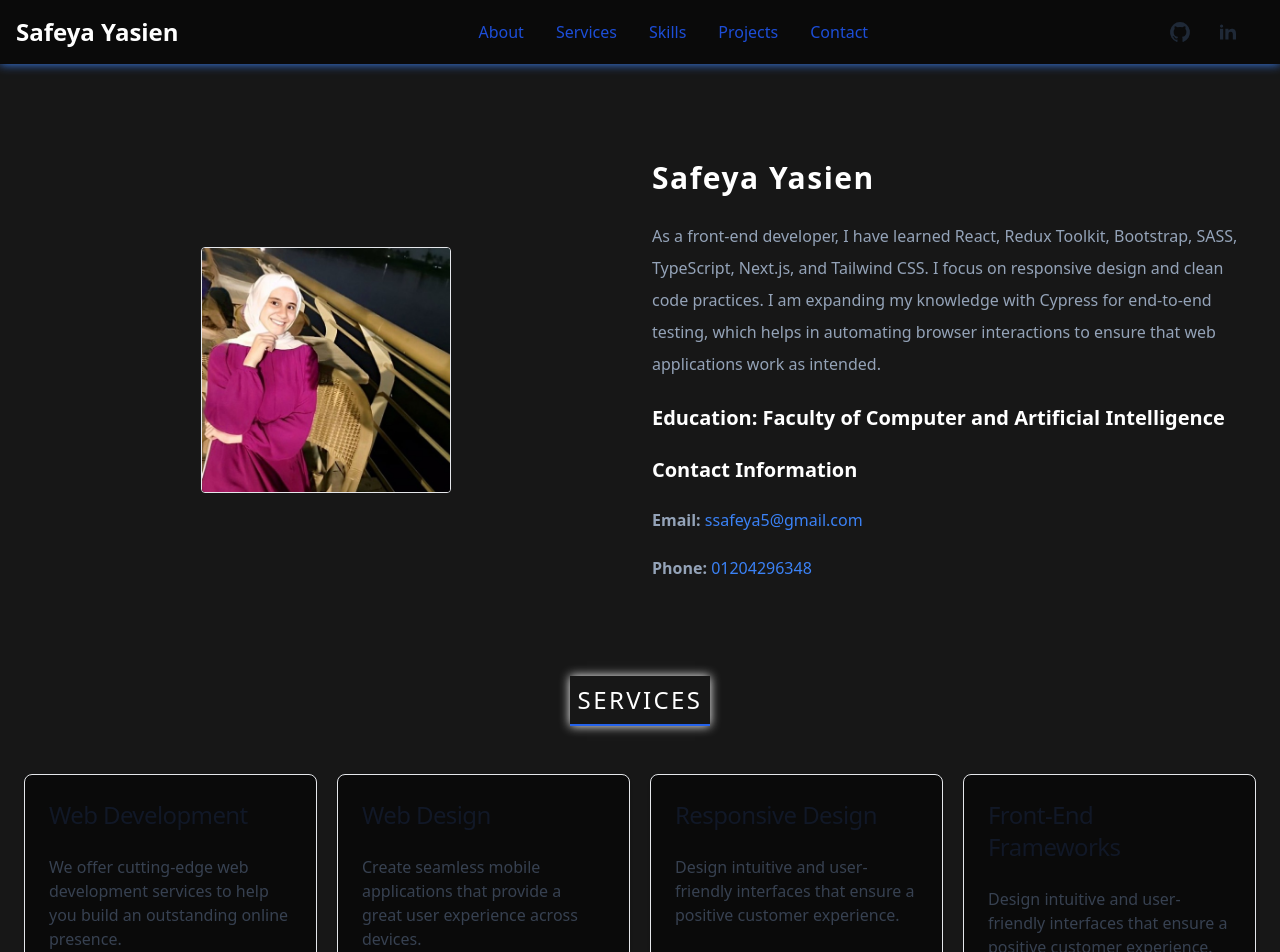
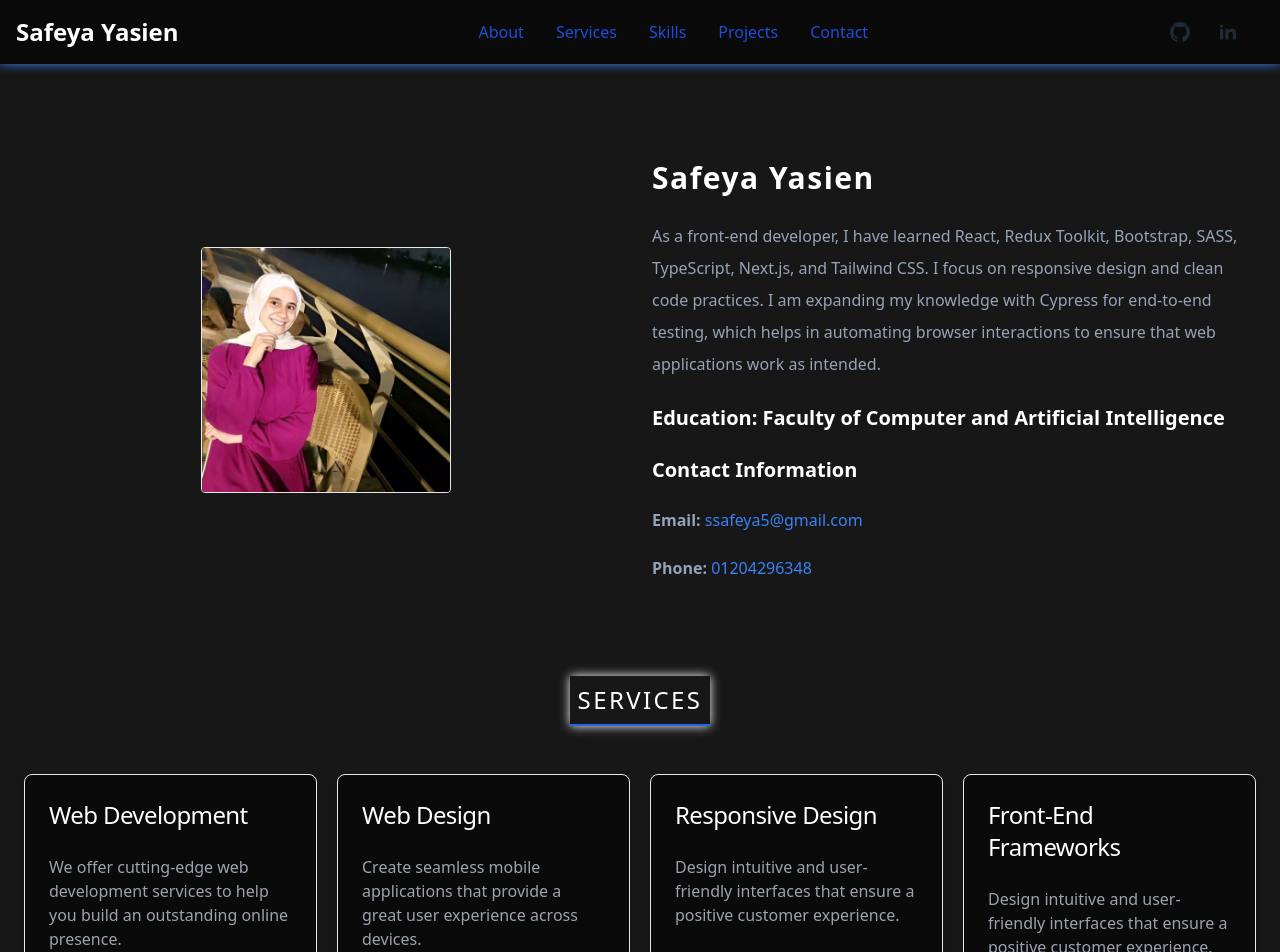
Before and after one commit to Safeya-Yasien/portfolio, a Next.js app: page / in a window 1280 px wide. Shown: the top 952 px of the page. Built offline with nearby package versions, Linux system fonts and the light colour scheme.

Commit message:
update services styles

```diff
--- a/src/app/components/portfolio/ServiceCard.tsx
+++ b/src/app/components/portfolio/ServiceCard.tsx
@@ -8,12 +8,8 @@ type IServiceProps = {
 const ServiceCard = ({ title, description }: IServiceProps) => {
   return (
     <div className="block md:max-w-sm p-6 max-w-full border border-gray-200 bg-neutral-950 rounded-lg shadow bg-">
-      <h3 className="mb-6 text-2xl tracking-tight text-gray-900 ">
-        {title}
-      </h3>
-      <p className="font-normal text-gray-700 ">
-        {description}
-      </p>
+      <h3 className="mb-6 text-2xl tracking-tight  text-white">{title}</h3>
+      <p className="font-normal  text-gray-400">{description}</p>
     </div>
   );
 };
```
